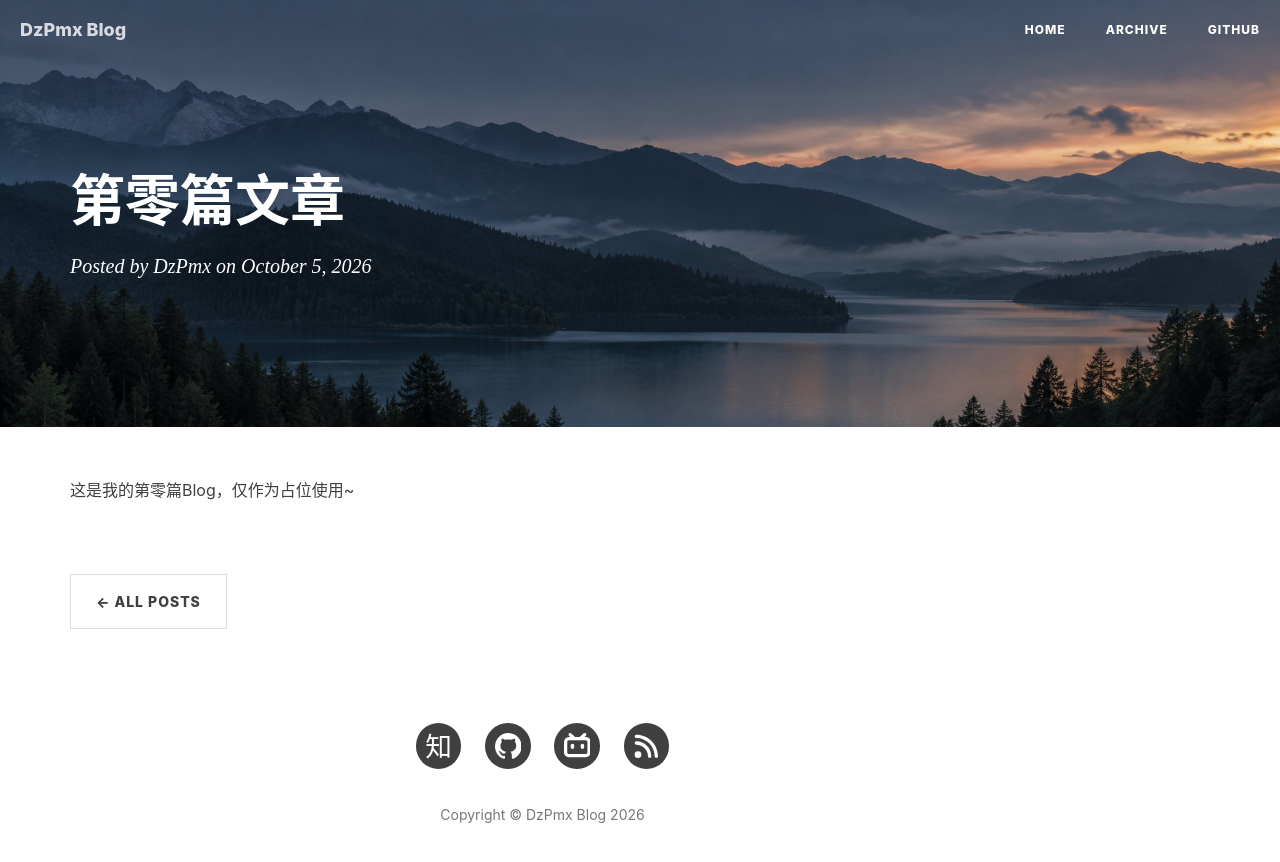
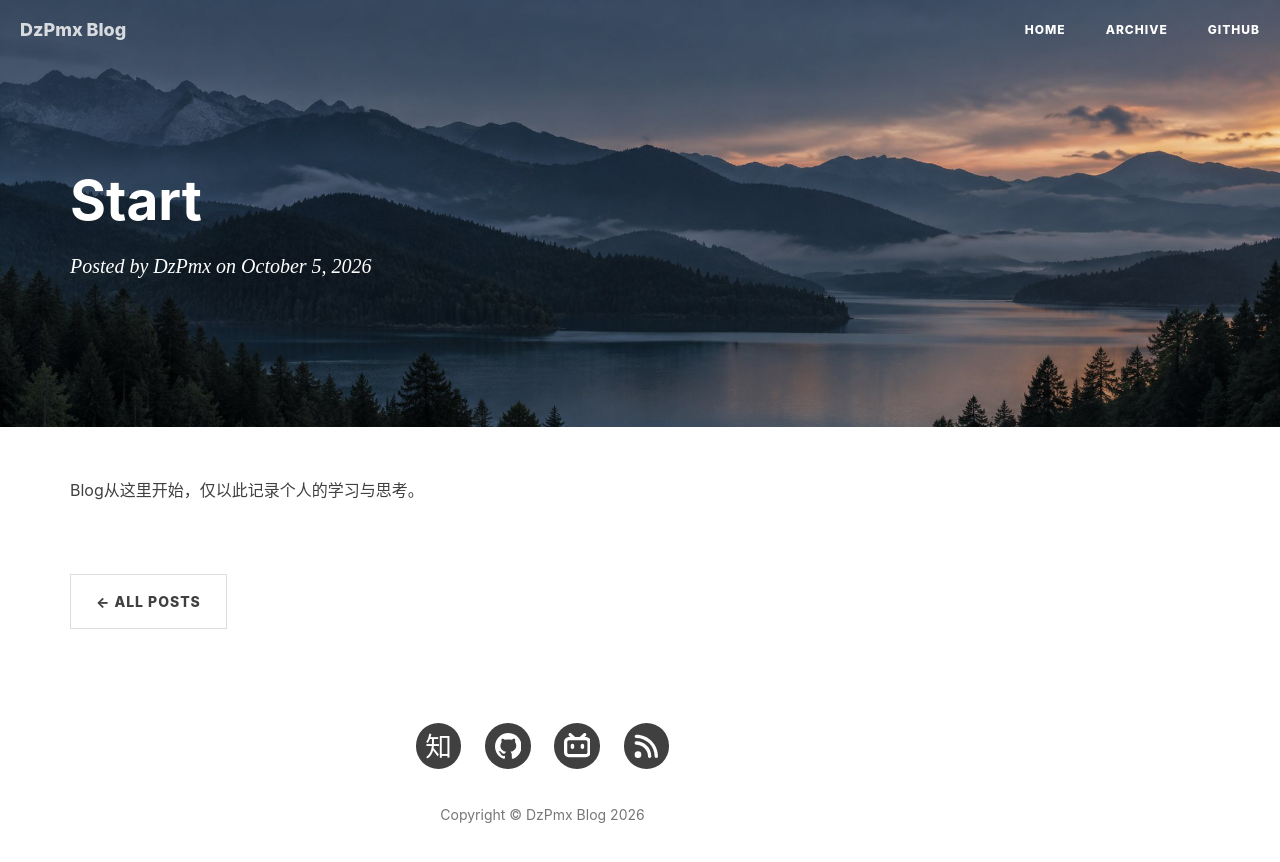
Before and after one commit to DZPMX/DzPmx.github.io, a Jekyll site: the page built from _posts/2026-10-05-getting-started.md, in a window 1280 px wide. Shown: the top 862 px of the page. Built offline with Jekyll 4.4.1, drawn with Linux system fonts in a browser that asks for light colours.

Commit message:
Update 2026-10-05-getting-started.md

```diff
--- a/_posts/2026-10-05-getting-started.md
+++ b/_posts/2026-10-05-getting-started.md
@@ -1,6 +1,6 @@
 ---
 layout: post
-title: "第零篇文章"
+title: "Start"
 date: 2026-10-05 00:00:00 +0800
 ---
-这是我的第零篇Blog，仅作为占位使用~
+Blog从这里开始，仅以此记录个人的学习与思考。
```
